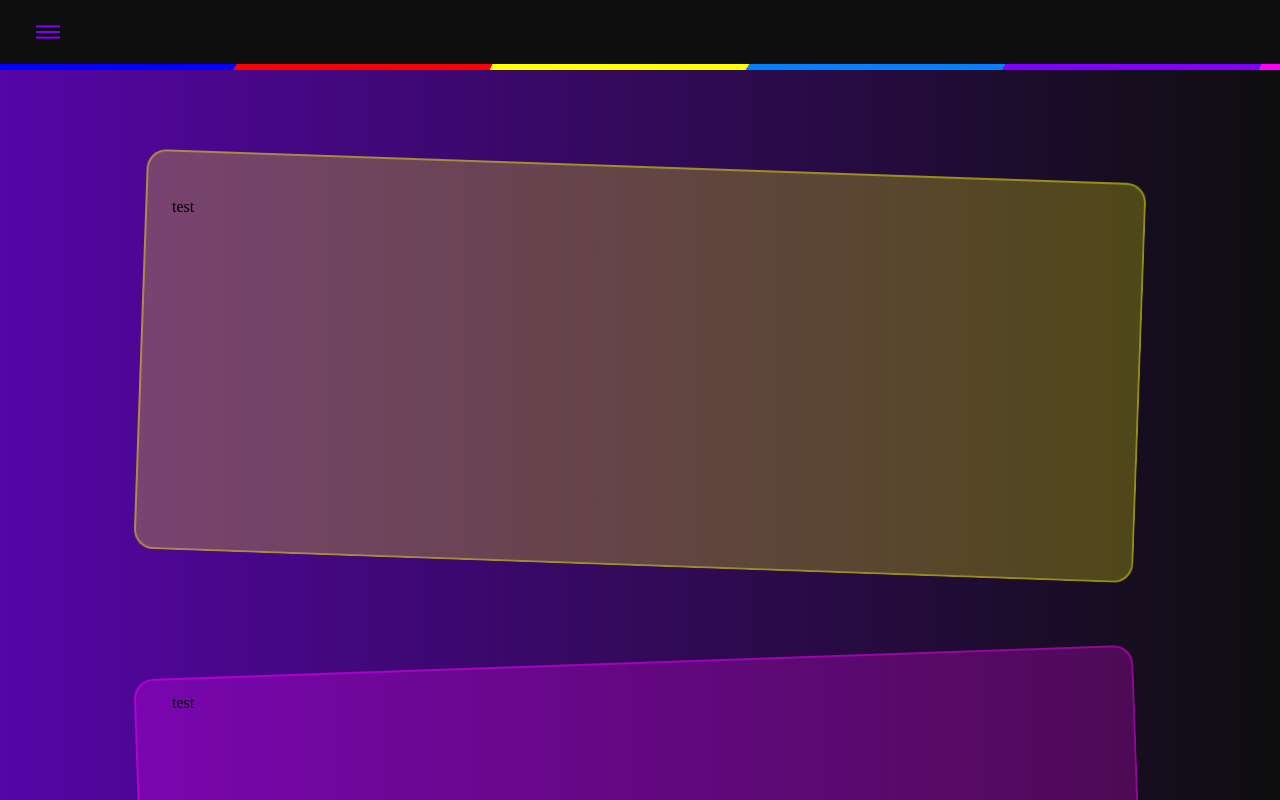
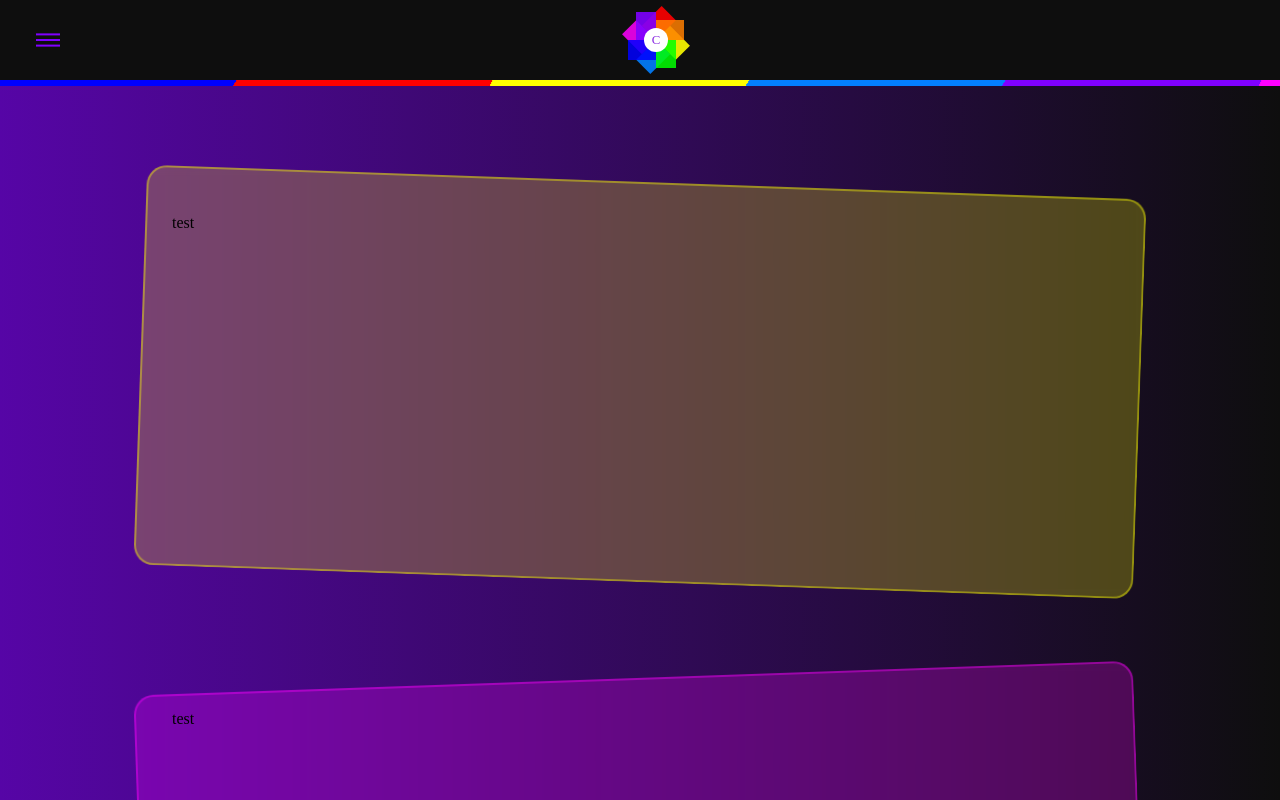
Before and after one commit to Ne0MM/colab-test-v2, a Next.js app: page / in a window 1280 px wide. Shown: the top 800 px of the page. Built offline with nearby package versions, Linux system fonts and the light colour scheme.

Commit message:
StaticLogo

```diff
--- a/src/pages/Components/ComponentStyles/HomePageHeader.module.css
+++ b/src/pages/Components/ComponentStyles/HomePageHeader.module.css
@@ -7,6 +7,6 @@
 }
 
 .headerContainer{
-    height: 4rem;
+    height: 5rem;
     background-color: #0e0e0e;
 }
--- a/src/pages/Components/ComponentStyles/StaticLogo.module.css
+++ b/src/pages/Components/ComponentStyles/StaticLogo.module.css
@@ -0,0 +1,34 @@
+.logoContainer{
+    height: 100%;
+    width: 100%;
+    display: flex;
+    align-items: center;
+    justify-content: center;
+}
+
+.centerLogo{
+    height: 1.5rem;
+    width: 1.5rem;
+    font-size: 0.8rem;
+    background-color: white;
+    color: blueviolet;
+    border-radius: 100%;
+    display: flex;
+    align-items: center;
+    justify-content: center;
+    z-index: 2;
+}
+
+.card{
+    position: absolute;
+    height: 3.5rem;
+    width: 2.5rem;
+    transform: rotate(var(--card-deg));
+    z-index: var(--z-index);
+}
+
+.cardInside{
+    height: 50%;
+    width: 50%;
+    background-color: var(--card-color);
+}
--- a/src/pages/Components/HomePageHeader.js
+++ b/src/pages/Components/HomePageHeader.js
@@ -2,6 +2,7 @@ import ColabLogo from './ColabLogo';
 import ColorSlider from './ColorSlider';
 import styles from './ComponentStyles/HomePageHeader.module.css';
 import { useEffect, useState, useRef } from "react";
+import StaticLogo from './StaticLogo';
 
 export default function HomePageHeader() {
 
@@ -12,6 +13,8 @@ export default function HomePageHeader() {
 
             <div className={styles.logoContainer}>
 
+              <StaticLogo/>
+
             </div>
 
         </div>
--- a/src/pages/Components/StaticLogo.js
+++ b/src/pages/Components/StaticLogo.js
@@ -1,9 +1,146 @@
 import styles from './ComponentStyles/StaticLogo.module.css'
 
 export default function StaticLogo() {
+
+  const card = [
+    "#7f00ffe6",
+    "#ff0000e5",
+    "#ff7f00d9",
+    "#ffff00e5",
+    "#00ff00d9",
+    "#037fffe6",
+    "#0000ffda",
+    "#ff00ffd9",
+    "#7f00ffe6"
+  ]
+
+  const deg = [
+    0,
+    45,
+    90,
+    135,
+    180,
+    225,
+    270,
+    315,
+  ]
+
+
   return (
-    <div>
+    <div className={styles.logoContainer}>
 
+      <div className={styles.centerLogo}>
+
+        <span>C</span>
+
+      </div>
+
+
+
+      <div className={styles.card}
+      style={{
+      ['--card-deg'] : deg[0] + "deg",
+      ['--z-index'] : 1}}>
+
+        <div
+        className={styles.cardInside}
+        style={{
+        ['--card-color'] : card[0]}}
+        ></div>
+
+      </div>
+
+      <div className={styles.card}
+      style={{
+      ['--card-deg'] : deg[1] + "deg",
+      ['--z-index'] : 0}}>
+
+        <div
+        className={styles.cardInside}
+        style={{
+        ['--card-color'] : card[1]}}
+        ></div>
+
+      </div>
+
+      <div className={styles.card}
+      style={{
+      ['--card-deg'] : deg[2] + "deg",
+      ['--z-index'] : 1}}>
+
+        <div
+        className={styles.cardInside}
+        style={{
+        ['--card-color'] : card[2]}}
+        ></div>
+
+      </div>
+
+
+      <div className={styles.card}
+      style={{
+      ['--card-deg'] : deg[3] + "deg",
+      ['--z-index'] : 0}}>
+
+        <div
+        className={styles.cardInside}
+        style={{
+        ['--card-color'] : card[3],}}
+        ></div>
+
+      </div>
+
+      <div className={styles.card}
+      style={{
+      ['--card-deg'] : deg[4] + "deg",
+      ['--z-index'] : 1}}>
+
+        <div
+        className={styles.cardInside}
+        style={{
+        ['--card-color'] : card[4]}}
+        ></div>
+
+      </div>
+
+      <div className={styles.card}
+      style={{
+      ['--card-deg'] : deg[5] + "deg",
+      ['--z-index'] : 0}}>
+
+        <div
+        className={styles.cardInside}
+        style={{
+        ['--card-color'] : card[5]}}
+        ></div>
+
+      </div>
+
+      <div className={styles.card}
+      style={{
+      ['--card-deg'] : deg[6] + "deg",
+      ['--z-index'] : 1}}>
+
+        <div
+        className={styles.cardInside}
+        style={{
+        ['--card-color'] : card[6]}}
+        ></div>
+
+      </div>
+
+      <div className={styles.card}
+      style={{
+      ['--card-deg'] : deg[7] + "deg",
+      ['--z-index'] : 0}}>
+
+        <div
+        className={styles.cardInside}
+        style={{
+        ['--card-color'] : card[7]}}
+        ></div>
+
+      </div>
     </div>
   )
 }
--- a/src/styles/Home.module.css
+++ b/src/styles/Home.module.css
@@ -7,7 +7,7 @@
 }
 
 .headerContainer{
-    height: 4rem;
+    height: 5rem;
     background-color: #0e0e0e;
     display: flex;
     justify-content: space-between;
```
